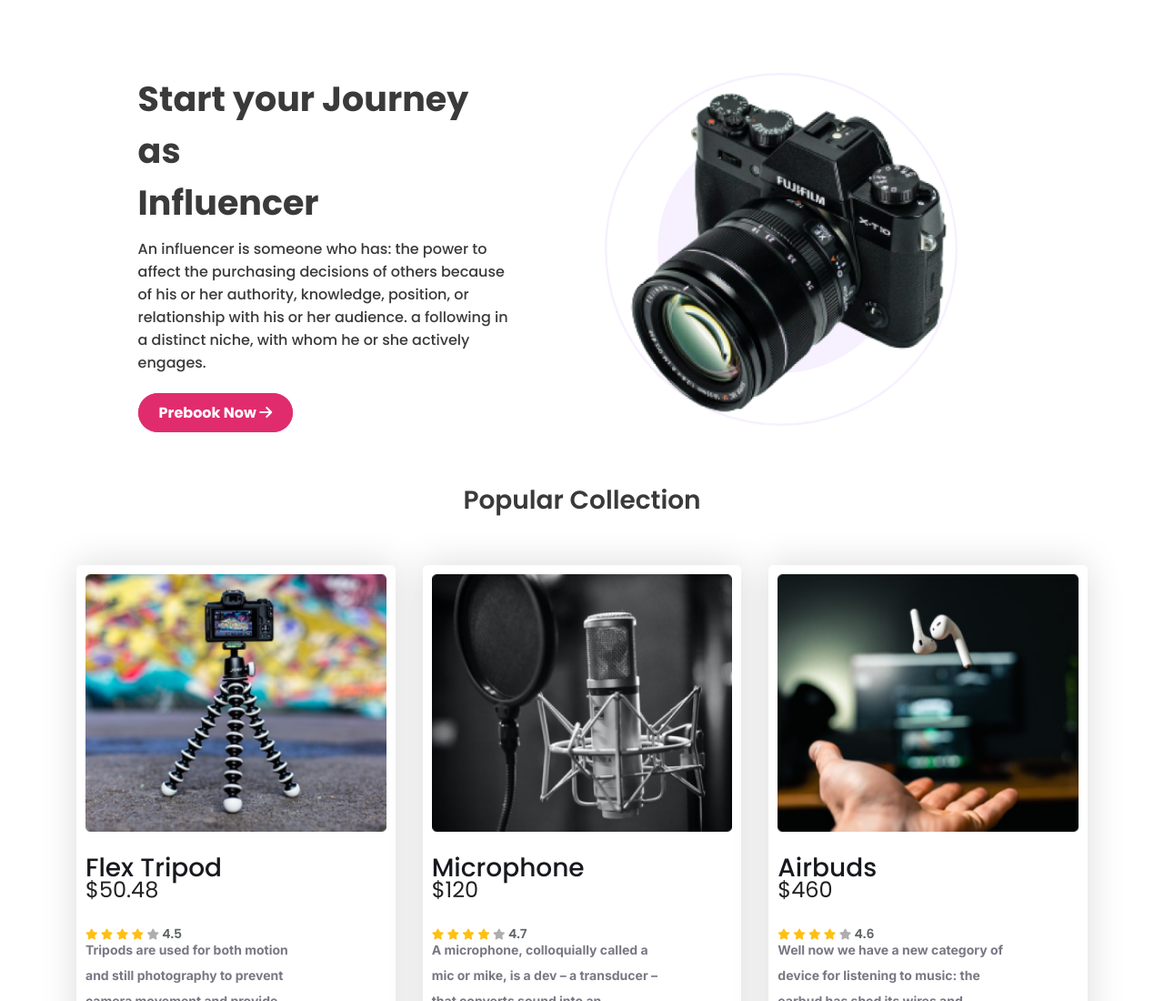
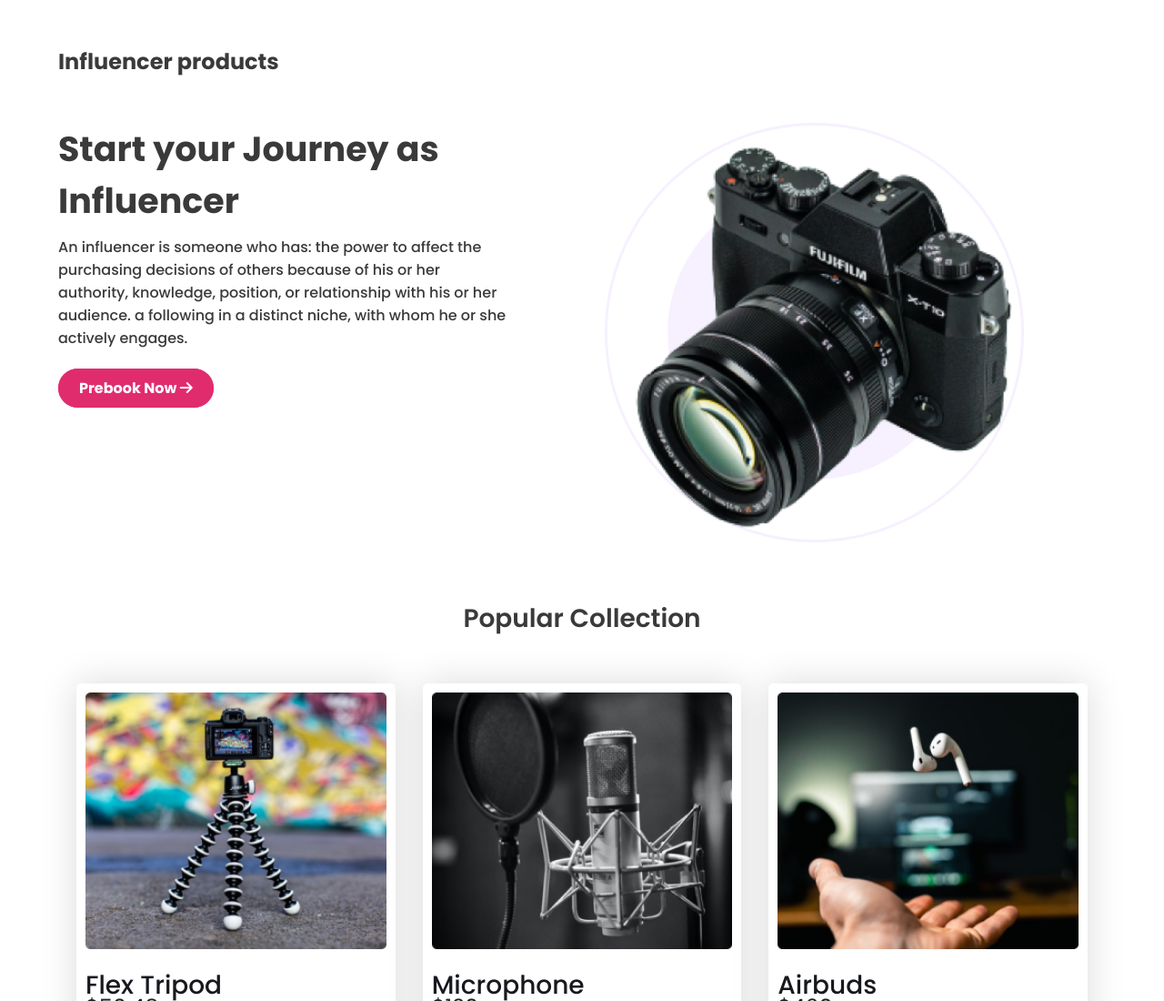
Before and after one commit to mdjahid66/assignment2-repo, a plain HTML site: page index.html in a window 1280 px wide. Shown: the top 1100 px of the page at 91% size. Drawn offline with Linux system fonts and the light colour scheme.

Commit message:
fix problem

```diff
--- a/index.html
+++ b/index.html
@@ -14,24 +14,16 @@
 
 <body>
     <header>
-        <!-- <nav>
+
+    </header>
+
+    <main>
+        <nav>
             <div class="nav-title">
                 <h2 id="menu-title">Influencer products</h2>
             </div>
-            <div class="menu-bar">
-                <ul class="menu">
-                    <li><a class="anchor" href="">Home</a></li>
-                    <li><a class="anchor" href="">Products</a></li>
-                    <li><a class="anchor" href="">Signup</a></li>
-                    <li><a class="anchor" href="">login</a></li>
-                    <i class="fas fa-search"></i>
-                    <i class="fas fa-shopping-cart"></i>
-                </ul>
-            </div>
-        </nav> -->
-    </header>
 
-    <main>
+        </nav>
         <section class="container">
 
             <div class="influencer-container">
--- a/style.css
+++ b/style.css
@@ -14,48 +14,13 @@ main{
 }
 
 /*----- nav style start----- */
-/* nav {
-  display: flex;
-  justify-content: space-between;
-  margin: 43px;
-  padding-left: 70px;
-  padding-right: 15%;
+nav{
+  margin-top: 50px;
 }
-.menu {
-  display: flex;
-  font-size: 16px;
-  font-weight: 600;
-  margin-top: 30px;
-}
-#menu-title {
-  font-size: 24px;
-  margin-top: 32px;
-}
-.menu li {
-  margin: 0px;
-  padding: 0 6%;
-  list-style: none;
-}
-.anchor {
-  text-decoration: none;
-  color: #3a3a3a;
-}
-.fa-search {
-  padding-right: 22px;
-  padding-left: 5px;
-  margin-top: 3px;
-  font-size: 23px;
-}
-.fa-shopping-cart {
-  margin-top: 3px;
-  font-size: 23px;
-} */
-/*----- nav style end----- */
 
 /*------ influencer style start-------- */
 .container {
-  padding: 0 5%;
-  max-width: 90%;
+
   margin: 0 auto;
 }
 
@@ -64,7 +29,7 @@ main{
   display: grid;
   grid-template-columns: repeat(2, 1fr);
   grid-gap: 50px;
-  margin: 30px;
+  margin: 0 auto;
   padding-top: 50px;
 }
 
```
